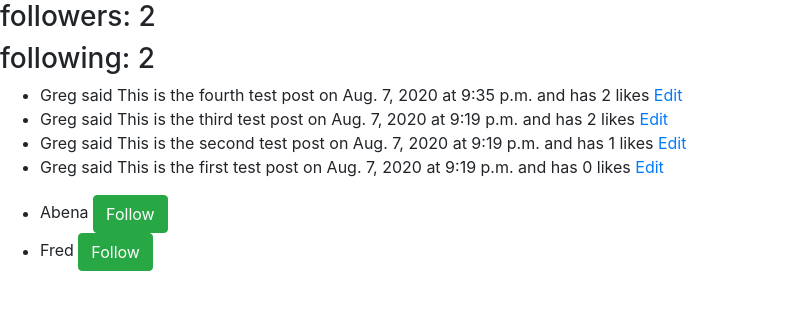
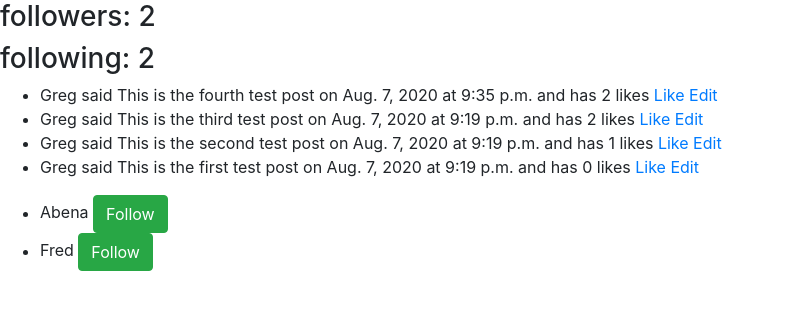
Before and after one commit to despicable-m/Sociofeed, a Django app: page /profile in a window 1280 px wide. Shown: the part 56-366 px from the top of the page, without its empty margins (0-785 px from the left). Run offline with Django 3.2, Linux system fonts and the light colour scheme; a user stored in the database is signed in; data comes from the database, SQL or seed files in the repository; both versions use the stored data as it was after the commit; some libraries are stand-ins or nearby versions.

Commit message:
implemented like in profile and following

```diff
--- a/network/templates/network/following.html
+++ b/network/templates/network/following.html
@@ -11,6 +11,7 @@
                 {% for i in post %}
                     <li>
                         {{ i.user|title }} said {{ i.post}} on {{ i.date }} at {{ i.time }} and has {{ i.likes.count }} likes
+                        <a href="like/{{ i.id }}">Like </a>
                     </li>
                 {% empty %}
                     <li>Sorry, no posts yet.</li>
--- a/network/templates/network/profile.html
+++ b/network/templates/network/profile.html
@@ -12,6 +12,7 @@
         {% for i in posts %}
             <li>
                 {{ i.user|title }} said {{ i.post}} on {{ i.date }} at {{ i.time }} and has {{ i.likes.count }} likes
+                <a href="like/{{ i.id }}">Like </a>
                 {% if i.user == request.user %}
                     <a href="edit/{{ i.id }}">Edit</a>
                 {% endif %}
```
Also changed, not shown: db.sqlite3.
